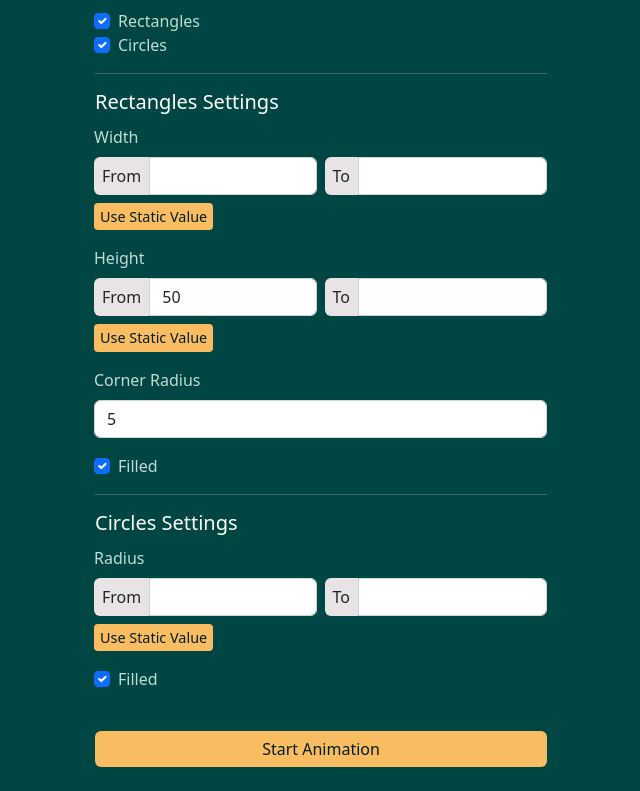
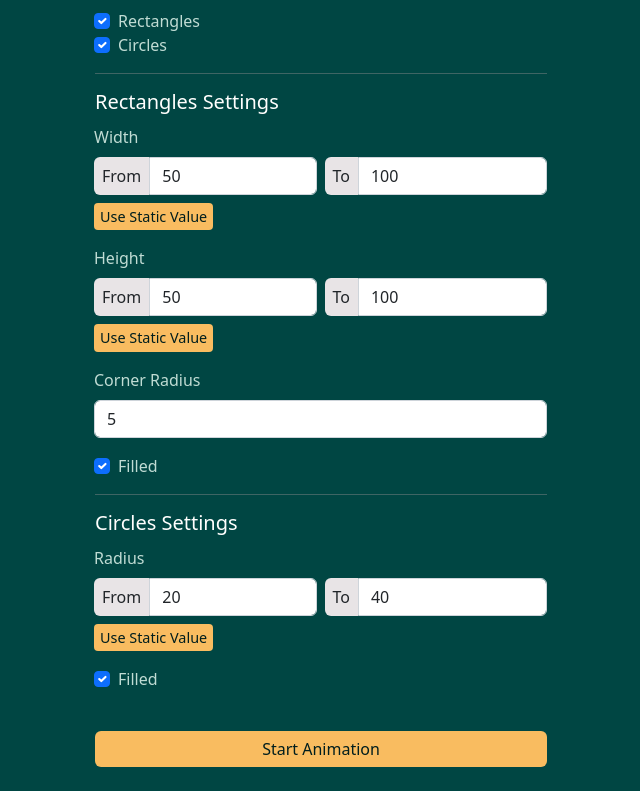
Before and after one commit to netrolite/graph-builder, a React (Vite) app: page / in a window 1280 px wide. Shown: the part 834-1625 px from the top of the page, without its empty margins (319-959 px from the left). Built offline with nearby package versions, Linux system fonts and the light colour scheme.

Commit message:
cast value to a string if it's typeof NaN

```diff
--- a/src/input/components/CircSettings.jsx
+++ b/src/input/components/CircSettings.jsx
@@ -26,7 +26,7 @@ export default function CircSettings() {
                                         type="number"
                                         className="form-control rounded-start-0"
                                         min="1"
-                                        value={animData.circles.radiusRandRange[0]}
+                                        value={animData.circles.radiusRandRange.range[0]}
                                         onChange={e => changeRange(e, setAnimData, "circles", "radiusRandRange", 0)}
                                     />
                                 </div>
@@ -37,7 +37,7 @@ export default function CircSettings() {
                                         type="number"
                                         className="form-control rounded-start-0"
                                         min="1"
-                                        value={animData.circles.radiusRandRange[1]}
+                                        value={animData.circles.radiusRandRange.range[1]}
                                         onChange={e => changeRange(e, setAnimData, "circles", "radiusRandRange", 1)}
                                     />
                                 </div>
--- a/src/input/components/RectSettings.jsx
+++ b/src/input/components/RectSettings.jsx
@@ -28,7 +28,7 @@ export default function RectSettings() {
                                             type="number"
                                             className="form-control rounded-start-0"
                                             min="1"
-                                            value={animData.rectangles.widthRandRange[0]}
+                                            value={animData.rectangles.widthRandRange.range[0]}
                                             onChange={e => changeRange(e, setAnimData, "rectangles", "widthRandRange", 0)}
                                         />
                                     </div>
@@ -39,7 +39,7 @@ export default function RectSettings() {
                                             type="number"
                                             className="form-control rounded-start-0"
                                             min="1"
-                                            value={animData.rectangles.widthRandRange[1]}
+                                            value={animData.rectangles.widthRandRange.range[1]}
                                             onChange={e => changeRange(e, setAnimData, "rectangles", "widthRandRange", 1)}
                                         />
                                     </div>
@@ -79,7 +79,6 @@ export default function RectSettings() {
                     animData.rectangles.heightRand
                         ? (
                             <div className="grid-2-cols">
-
                                 <div className="d-flex">
                                     <div className="rounded-start bg-main text-dark d-flex align-items-center px-2 py-1">From</div>
                                     <input
@@ -97,7 +96,7 @@ export default function RectSettings() {
                                         type="number"
                                         className="form-control rounded-start-0"
                                         min="1"
-                                        value={animData.rectangles.heightRandRange[1]}
+                                        value={animData.rectangles.heightRandRange.range[1]}
                                         onChange={e => changeRange(e, setAnimData, "rectangles", "heightRandRange", 1)}
                                     />
                                 </div>
--- a/src/input/functions.jsx
+++ b/src/input/functions.jsx
@@ -56,9 +56,10 @@ function intFromRangeArr(range) {
 
 function changeRange(e, setAnimData, shape, shapeProp, rangeIndex) {
     // rangeIndex must be either 0 (start) or 1 (end)
-
     setAnimData(prevState => {
         let value = parseInt(e.target.value);
+        // react needs value to be casted to a string if it's typeof NaN
+        if (isNaN(value)) value = "";
 
         // copy previous state of range array
         let newRange = [...prevState[shape][shapeProp].range];
```
